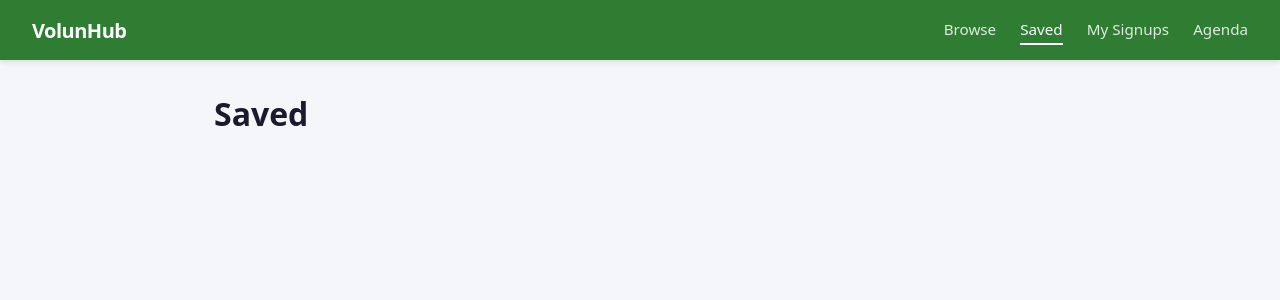
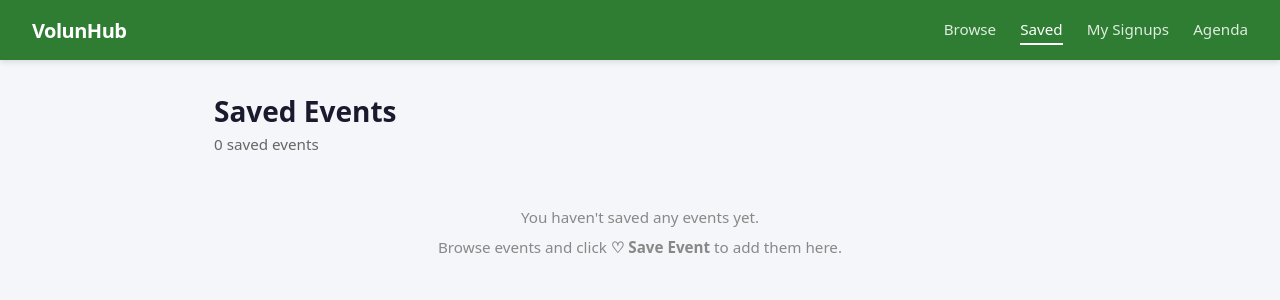
Before and after one commit to aesheeds/volunhub-react-app, a React (Vite) app: page /saved in a window 1280 px wide. Shown: the top 300 px of the page. Built offline with nearby package versions, Linux system fonts and the light colour scheme.

Commit message:
feat: add Save/Favorites feature with useSaved hook and Saved page

```diff
--- /dev/null
+++ b/src/hooks/useSaved.js
@@ -0,0 +1,21 @@
+import useLocalStorage from './useLocalStorage'
+
+function useSaved() {
+  const [savedIds, setSavedIds] = useLocalStorage('volunhub_saved', [])
+
+  function isSaved(eventId) {
+    return savedIds.includes(eventId)
+  }
+
+  function toggleSaved(eventId) {
+    setSavedIds(prev =>
+      prev.includes(eventId)
+        ? prev.filter(id => id !== eventId)
+        : [...prev, eventId]
+    )
+  }
+
+  return { savedIds, isSaved, toggleSaved }
+}
+
+export default useSaved
--- a/src/pages/EventDetail.css
+++ b/src/pages/EventDetail.css
@@ -102,8 +102,12 @@
   margin-top: 0.5rem;
 }
 
+.detail-actions button {
+  min-height: 44px;
+}
+
 .btn-save {
-  flex: 1;
+  flex: 1 1 0;
   padding: 0.65rem;
   border: 2px solid #2e7d32;
   background: #ffffff;
@@ -119,8 +123,14 @@
   background: #e8f5e9;
 }
 
+.btn-save.saved {
+  background: #e8f5e9;
+  border-color: #2e7d32;
+  color: #2e7d32;
+}
+
 .btn-signup {
-  flex: 1;
+  flex: 1 1 0;
   padding: 0.65rem;
   border: none;
   background: #2e7d32;
--- a/src/pages/EventDetail.jsx
+++ b/src/pages/EventDetail.jsx
@@ -1,11 +1,13 @@
 import { useParams, useNavigate } from 'react-router-dom'
 import useLocalStorage from '../hooks/useLocalStorage'
+import useSaved from '../hooks/useSaved'
 import './EventDetail.css'
 
 function EventDetail() {
   const { id } = useParams()
   const navigate = useNavigate()
   const [events] = useLocalStorage('volunhub_events', [])
+  const { isSaved, toggleSaved } = useSaved()
 
   const event = events.find(e => e.id === id)
 
@@ -13,7 +15,7 @@ function EventDetail() {
     return (
       <div className="not-found">
         <h2>Event not found.</h2>
-        <button onClick={() => navigate('/')}>Back to Browse</button>
+        <button onClick={() => navigate(-1)}>Back to Browse</button>
       </div>
     )
   }
@@ -24,7 +26,7 @@ function EventDetail() {
 
   return (
     <div className="event-detail">
-      <button className="back-btn" onClick={() => navigate('/')}>← Back to Browse</button>
+      <button className="back-btn" onClick={() => navigate(-1)}>← Back</button>
 
       <div className="detail-card">
         <div className="detail-tags">
@@ -57,7 +59,12 @@ function EventDetail() {
         <p className="detail-description">{event.description}</p>
 
         <div className="detail-actions">
-          <button className="btn-save">♡ Save Event</button>
+          <button
+            className={`btn-save ${isSaved(event.id) ? 'saved' : ''}`}
+            onClick={() => toggleSaved(event.id)}
+          >
+            {isSaved(event.id) ? '♥ Saved' : '♡ Save Event'}
+          </button>
           <button className="btn-signup">Sign Up</button>
         </div>
       </div>
--- /dev/null
+++ b/src/pages/Saved.css
@@ -0,0 +1,13 @@
+.empty-state {
+  margin-top: 3rem;
+  text-align: center;
+  color: #888;
+  line-height: 2;
+  font-size: 0.95rem;
+}
+
+.events-grid {
+  display: grid;
+  grid-template-columns: repeat(auto-fill, minmax(280px, 1fr));
+  gap: 1.25rem;
+}
--- a/src/pages/Saved.jsx
+++ b/src/pages/Saved.jsx
@@ -1,5 +1,32 @@
+import useLocalStorage from '../hooks/useLocalStorage'
+import useSaved from '../hooks/useSaved'
+import EventCard from '../components/EventCard'
+import './Saved.css'
+
 function Saved() {
-  return <h1>Saved</h1>
+  const [events] = useLocalStorage('volunhub_events', [])
+  const { savedIds } = useSaved()
+
+  const savedEvents = events.filter(e => savedIds.includes(e.id))
+    .sort((a, b) => new Date(a.date) - new Date(b.date))
+
+  return (
+    <div>
+      <h1 className="page-title">Saved Events</h1>
+      <p className="page-subtitle">{savedEvents.length} saved event{savedEvents.length !== 1 ? 's' : ''}</p>
+      {savedEvents.length > 0
+        ? <div className="events-grid">
+            {savedEvents.map(event => (
+              <EventCard key={event.id} event={event} />
+            ))}
+          </div>
+        : <div className="empty-state">
+            <p>You haven't saved any events yet.</p>
+            <p>Browse events and click <strong>♡ Save Event</strong> to add them here.</p>
+          </div>
+      }
+    </div>
+  )
 }
 
 export default Saved
```
Also changed, not shown: 1 other file (tests, documents, lock files or other folders).
